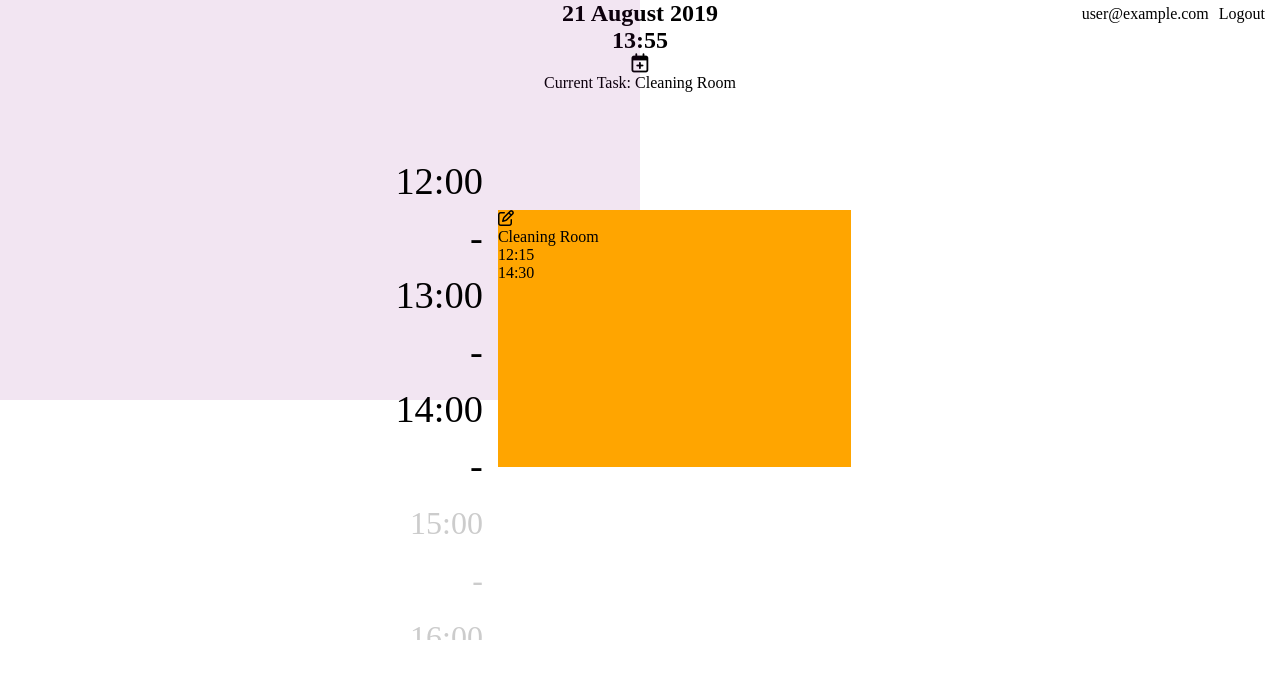
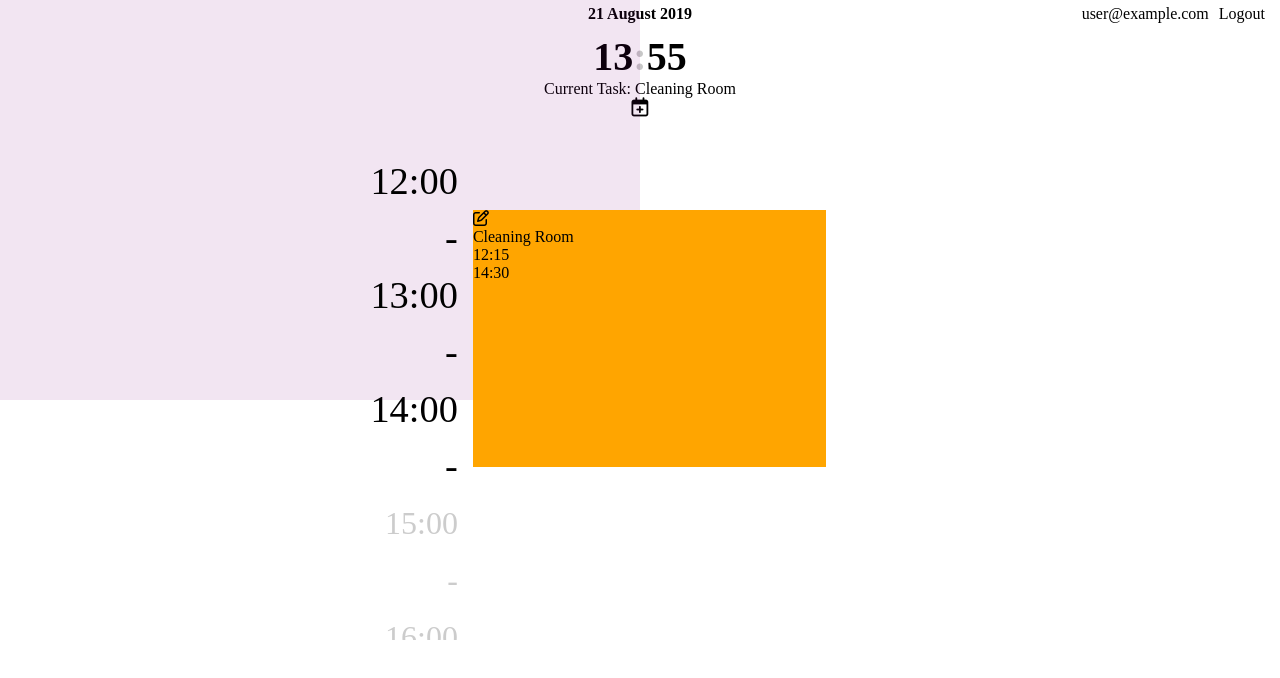
Before and after one commit to LaupWing/Daily-Planner, a Vue app: page / in a window 1280 px wide. Shown: the top 678 px of the page. Built offline with nearby package versions, Linux system fonts and the light colour scheme; no server answers; the database is empty; sample sign-in values are in the browser's storage.

Commit message:
trying to add quarters

```diff
--- a/src/components/CurrentTime.vue
+++ b/src/components/CurrentTime.vue
@@ -1,19 +1,22 @@
 <template>
     <div id="Current-Time">
         <h2 class="date">{{day}} {{month}} {{year}}</h2>
-        <h2 class="time">{{hours}}:{{minutes}}</h2>
+        <h2 class="time">{{hours}}<span>:</span>{{minutes}}</h2>
+        <p class="task">Current Task: {{currentTask}}</p>
         <i
             v-if="$route.name === 'Home'"
             class="far fa-calendar-plus"
             @click="addTask"
         ></i>
-        <p>Current Task: {{currentTask}}</p>
     </div>
 </template>
 
 <script>
 import {addZero} from '@/components/helpers/timeFormat'
 import {monthNames} from '@/components/helpers/timeFormat'
+import firebase from 'firebase'
+
+
 export default {
     name: 'CurrentTime',
     props:['currentTask'],
@@ -23,7 +26,8 @@ export default {
             minutes: null,
             day: null,
             month: null,
-            year: null
+            year: null,
+            user: null
         }
     },
     methods:{
@@ -40,6 +44,9 @@ export default {
             this.month = monthNames[date.getMonth()]
             this.year = date.getFullYear()
         },1000)
+        firebase.auth().onAuthStateChanged(user=>{
+            console.log(user)
+        })
     }
 }
 </script>
@@ -54,8 +61,35 @@ export default {
     text-align: center;
 }
 
+#Current-Time h2.date{
+    font-size: 1em;
+    margin-top: 5px;
+}
+
+#Current-Time h2.time{
+    font-size: 2.5em;
+    margin-top: 10px;
+}
+
 #Current-Time i{
     font-size: 1.2em;
     cursor: pointer;
 }
+
+#Current-Time .time span{
+    animation: blink 2s infinite;
+}
+
+@keyframes blink{
+    0%{
+        opacity: 0;
+    }
+
+    50%{
+        opacity: 1;
+    }
+    100%{
+        opacity: 0;
+    }
+}
 </style>
--- a/src/components/Planner/Timeline.vue
+++ b/src/components/Planner/Timeline.vue
@@ -96,6 +96,8 @@ ul#Timeline{
 #Timeline li.opacity{
   opacity: 1;
 }
+
+
 /* width */
 /* ul#Timeline::-webkit-scrollbar {
   width: 10px;
--- a/src/views/home/Planner.vue
+++ b/src/views/home/Planner.vue
@@ -98,7 +98,7 @@ export default {
       this.timeoutInSec = 0
       this.timeoutInterval = setInterval(()=>{
         this.timeoutInSec += 1
-        if(this.timeoutInSec === 60){
+        if(this.timeoutInSec === 10){
           this.assignInterval()
           this.timeoutInSec = 0
           clearInterval(this.timeoutInterval)
@@ -210,6 +210,7 @@ export default {
 <style>
 #planner{
   margin: auto;
+  margin-right: 50px;
   width: 500px;
   display: flex;
   max-height: 60vh;
```
